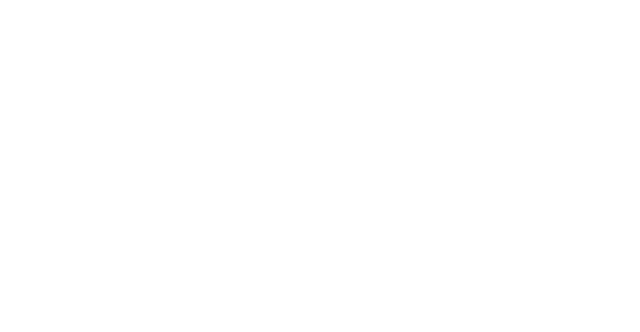
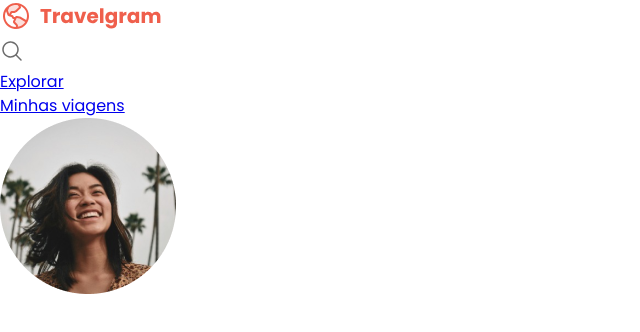
Before and after one commit to andrrade/projeto-travelgram, a plain HTML site: page index.html in a window 1280 px wide. Shown: the whole page, without its empty margins (0-640 px from the left). Drawn offline with Linux system fonts and the light colour scheme.

Commit message:
estruturando nav

```diff
--- a/index.html
+++ b/index.html
@@ -14,6 +14,25 @@
     />
   </head>
   <body>
+    <nav>
+      <a href="#">
+        <img src="assets/Logo.svg" alt="Logomarca 'Travelgram'">
+      </a>
 
+      <ul>
+        <li><a href="#">
+          <img src="assets/icons/MagnifyingGlass.svg" alt="Ícone de uma lupa de busca">
+        </a></li>
+        <li><a href="#">Explorar</a></li>
+        <li><a href="#">Minhas viagens</a></li>
+        <li><a href="#">
+          <img src="assets/Profile pic.png" alt="Foto de perfil de Isabela Torres">
+        </a></li>
+      </ul>
+    </nav>
+
+    <header>
+
+    </header>
   </body>
 </html>
```
Also changed, not shown: assets/Image 01.png (deleted), assets/Image 02.png (deleted), assets/Image 03.png (deleted), assets/Image 04.png (deleted), assets/Image 05.png (deleted), assets/Image 06.png (deleted), assets/Image 07.png (deleted), assets/Image 08.png (deleted), assets/Image 09.png (deleted), assets/Image 10.png (deleted), assets/Image 11.png (deleted), assets/Profile pic.png (added), assets/icons/AirplaneTilt.svg (renamed from assets/AirplaneTilt.svg), assets/icons/Image.svg (renamed from assets/Image.svg), 3 more files, 13 other files.
